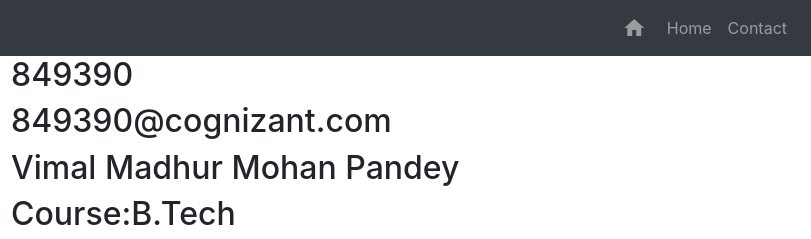
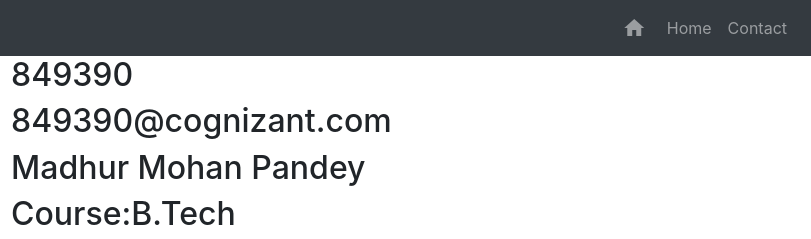
Before and after one commit to madhur121/BootStrap, a plain HTML site: page contact.html in a window 1280 px wide. Shown: the top 239 px of the page, 469-1280 px from the left. Drawn offline with nearby package versions, Linux system fonts and the light colour scheme.

Commit message:
Update contact.html

```diff
--- a/contact.html
+++ b/contact.html
@@ -52,7 +52,7 @@
             <div class="col-lg-6">
                 <h2>849390</h2>
                 <h2>849390@cognizant.com</h2>
-                <h2>Vimal Madhur Mohan Pandey</h2>
+                <h2>Madhur Mohan Pandey</h2>
                 <h2>Course:B.Tech</h2>
                 <h2>Mobile No:9761342808</h2>
                 <h2>Address: Almora, Uttarakhand (263601)</h2>
```
